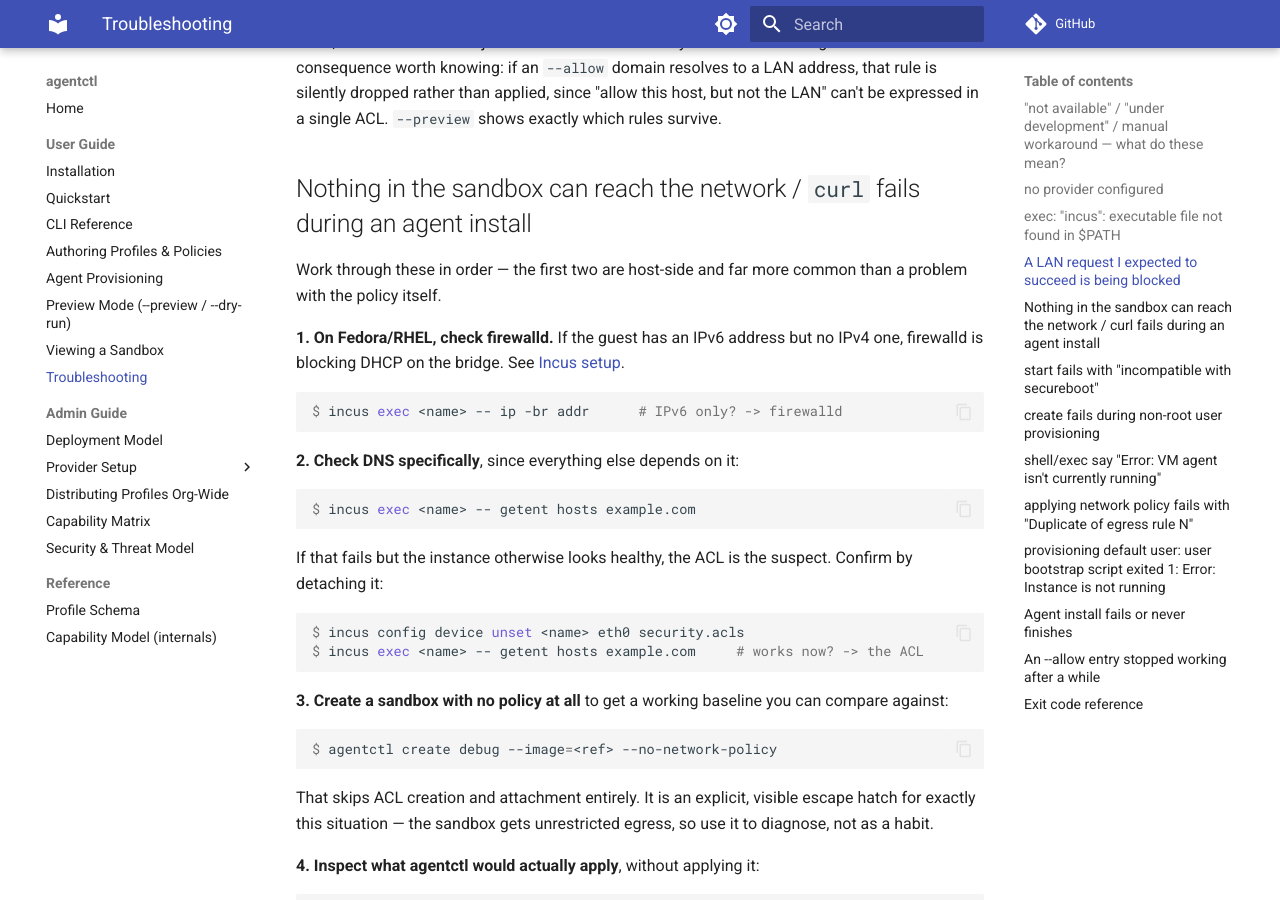
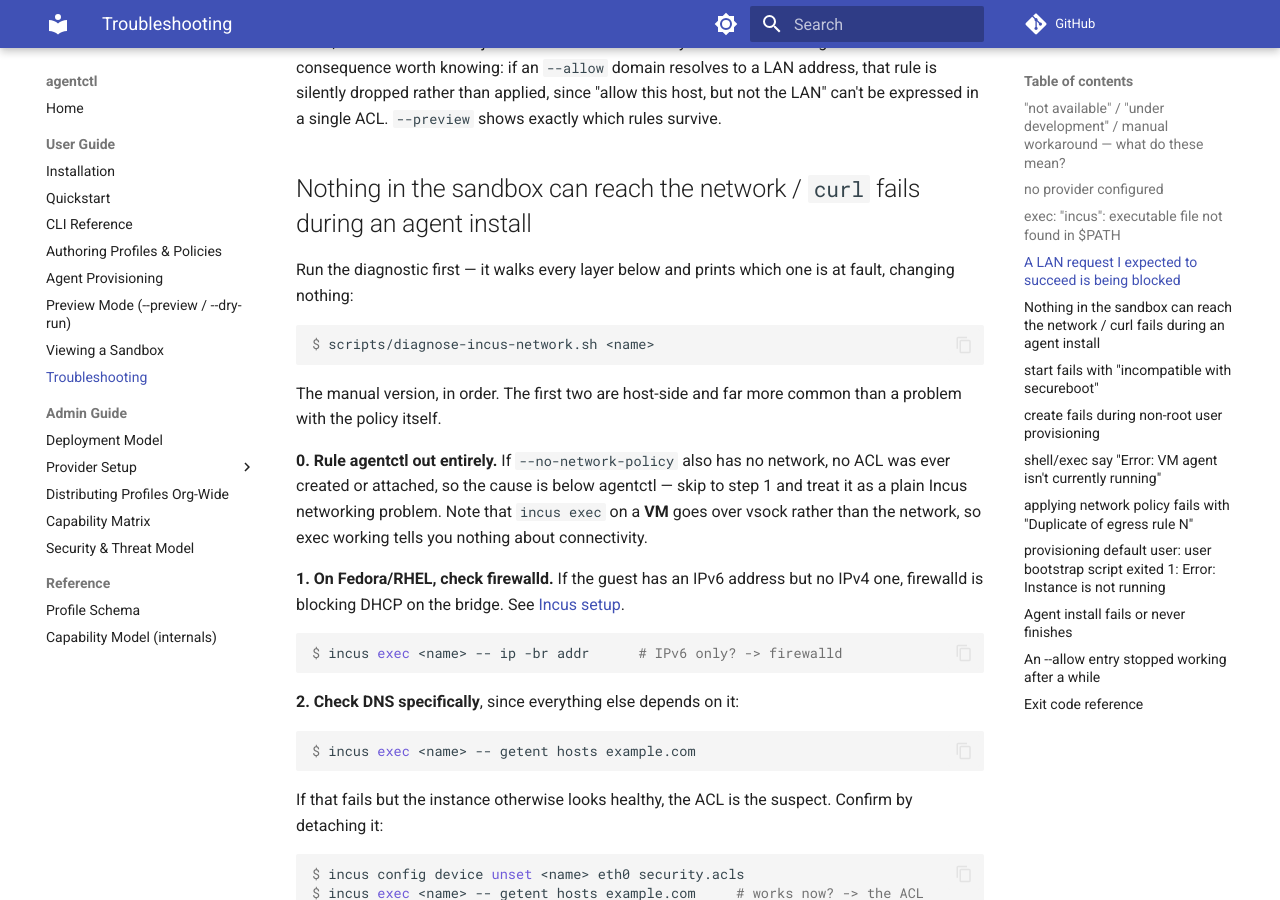
Before and after one commit to apomonosi/sandboxing, an MkDocs documentation site: the page built from docs/user/troubleshooting.md, in a window 1280 px wide and 900 px high, scrolled down 1119 px. Built offline with MkDocs 1.6.1 and Material for MkDocs 9.7.7, drawn with Linux system fonts in a browser that asks for light colours; comment, search, counter and statistics services are not loaded.

Commit message:
Add an Incus network diagnostic script
With --no-network-policy also showing no network, agentctl's ACL is
exonerated and the cause is host-side — but working that out by hand
takes a dozen commands whose output needs interpreting.

scripts/diagnose-incus-network.sh walks the layers in order (ACL
attached? guest addresses? bridge NAT? firewalld zone? ip_forward? does
anything route?) and prints a verdict per layer. Read-only: it changes
nothing and echoes the fix for whatever it finds.

Also records two things that make this class of bug confusing: an
IPv4-less guest with IPv6 is the signature of DHCP being blocked rather
than of a policy problem, and `incus exec` on a VM goes over vsock, so
exec working says nothing about guest connectivity.

Co-Authored-By: Claude Opus 5 <noreply@anthropic.com>
Claude-Session: https://claude.ai/code/session_01WUTTtfy8X6YSVwB1WQ9fym

````diff
--- a/docs/user/troubleshooting.md
+++ b/docs/user/troubleshooting.md
@@ -46,8 +46,21 @@ since "allow this host, but not the LAN" can't be expressed in a single ACL.
 
 ## Nothing in the sandbox can reach the network / `curl` fails during an agent install
 
-Work through these in order — the first two are host-side and far more common
+Run the diagnostic first — it walks every layer below and prints which one is
+at fault, changing nothing:
+
+```console
+$ scripts/diagnose-incus-network.sh <name>
+```
+
+The manual version, in order. The first two are host-side and far more common
 than a problem with the policy itself.
+
+**0. Rule agentctl out entirely.** If `--no-network-policy` also has no
+network, no ACL was ever created or attached, so the cause is below agentctl —
+skip to step 1 and treat it as a plain Incus networking problem. Note that
+`incus exec` on a **VM** goes over vsock rather than the network, so exec
+working tells you nothing about connectivity.
 
 **1. On Fedora/RHEL, check firewalld.** If the guest has an IPv6 address but no
 IPv4 one, firewalld is blocking DHCP on the bridge. See
````
Also changed, not shown: 1 other file.
